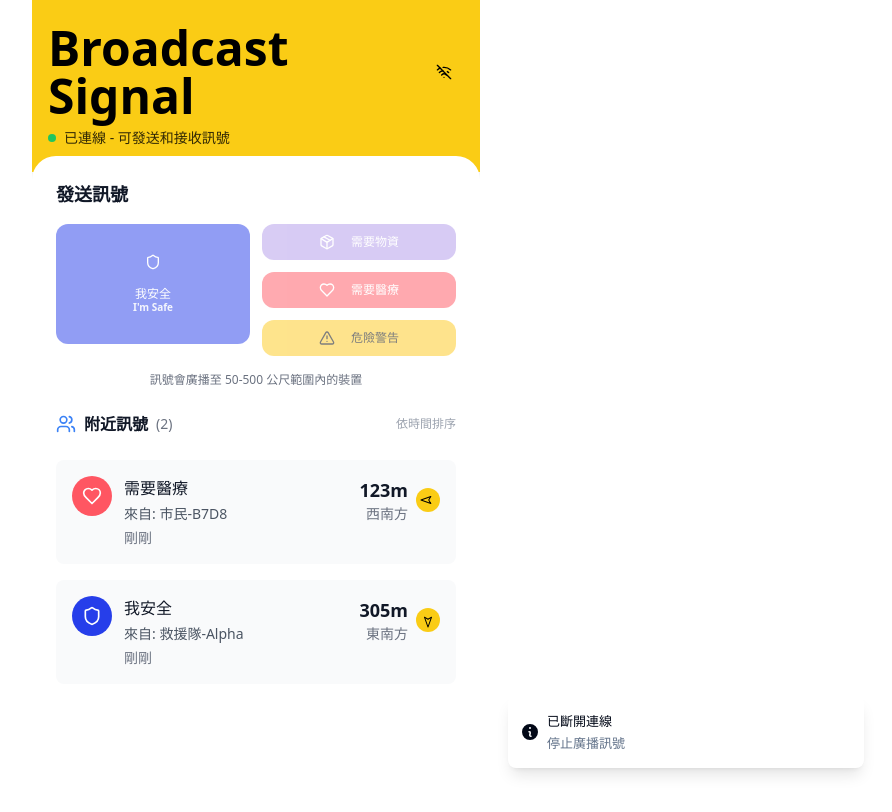
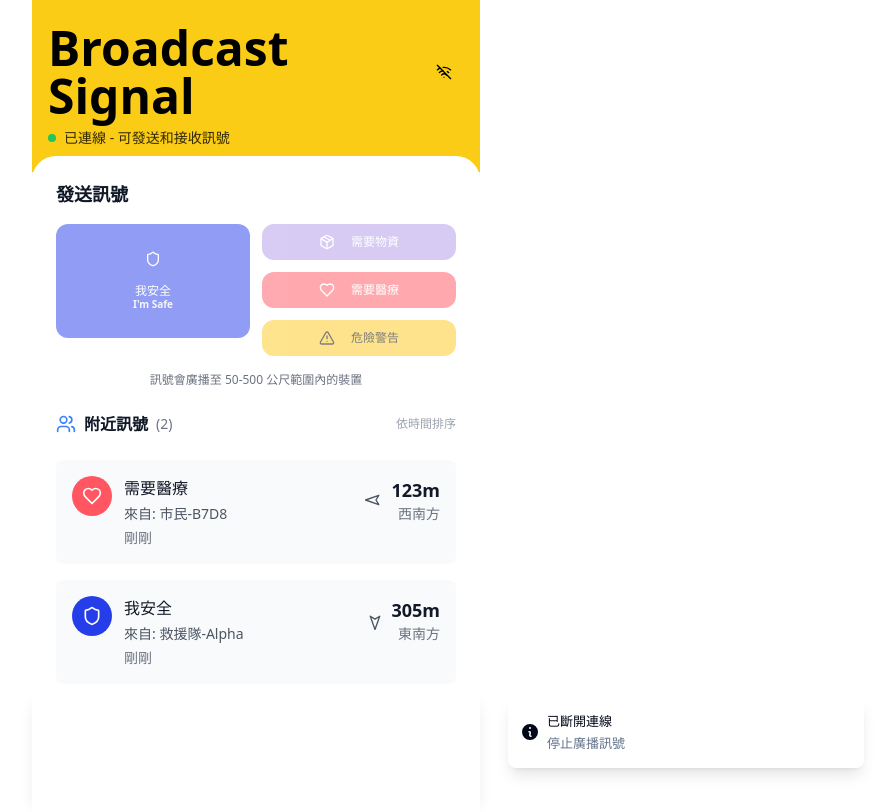
Before and after one commit to aa-prime-studio/echo-alert-now, a React (Vite) app: page /app in a window 1280 px wide. Both pictures are taken after a click on the button 828 px from the left and 72 px from the top of the page. Shown: the whole page, without its empty margins (384-1276 px from the left). Built offline with nearby package versions, Linux system fonts and the light colour scheme.

Commit message:
Fix:
Align "我安全" button, remove compass background, move compass, and show navigation design.

```diff
--- a/src/components/DirectionCompass.tsx
+++ b/src/components/DirectionCompass.tsx
@@ -47,17 +47,15 @@ export const DirectionCompass: React.FC<DirectionCompassProps> = ({
   };
 
   return (
-    <div className={`flex items-center justify-end space-x-2 ${className}`}>
+    <div className={`flex items-center space-x-2 ${className}`}>
+      <Navigation
+        className="w-4 h-4 text-gray-600"
+        style={{ transform: `rotate(${angle}deg)` }}
+      />
       <div className="text-right">
         <div className="text-lg font-semibold text-gray-900">{formatDistance(distance)}</div>
         <div className="text-sm text-gray-500">{label}</div>
       </div>
-      <div className="relative w-6 h-6 bg-yellow-400 rounded-full flex items-center justify-center">
-        <Navigation
-          className="w-3 h-3 text-black"
-          style={{ transform: `rotate(${angle}deg)` }}
-        />
-      </div>
     </div>
   );
 };
--- a/src/components/SignalButton.tsx
+++ b/src/components/SignalButton.tsx
@@ -46,12 +46,12 @@ export const SignalButton: React.FC<SignalButtonProps> = ({ type, onSend, disabl
   const Icon = config.icon;
 
   if (size === 'large') {
-    // Large button for "我安全" - same text size as small buttons
+    // Large button for "我安全" - adjusted height to align with small buttons
     return (
       <Button
         onClick={() => onSend(type)}
         disabled={disabled}
-        className={`h-[120px] w-full ${config.bgColor} ${config.color} flex flex-col items-center justify-center font-semibold transition-all duration-200 transform active:scale-95 rounded-xl border-0`}
+        className={`h-[114px] w-full ${config.bgColor} ${config.color} flex flex-col items-center justify-center font-semibold transition-all duration-200 transform active:scale-95 rounded-xl border-0`}
       >
         <Icon className="w-8 h-8 mb-2" />
         <div className="text-center">
--- a/src/pages/SignalApp.tsx
+++ b/src/pages/SignalApp.tsx
@@ -158,8 +158,8 @@ const SignalApp = () => {
         {renderTabContent()}
       </main>
 
-      {/* Bottom Navigation - Circular design like in the image */}
-      <div className="fixed bottom-0 left-1/2 transform -translate-x-1/2 w-full max-w-md bg-white border-t border-gray-200 px-4 py-4">
+      {/* Enhanced Bottom Navigation - More visible design with shadows and borders */}
+      <div className="fixed bottom-0 left-1/2 transform -translate-x-1/2 w-full max-w-md bg-white border-t-2 border-gray-200 shadow-lg px-4 py-4">
         <div className="flex justify-around items-center">
           {tabConfig.map((tab) => {
             const Icon = tab.icon;
@@ -171,10 +171,10 @@ const SignalApp = () => {
                 onClick={() => setActiveTab(tab.id)}
                 className="flex flex-col items-center space-y-2"
               >
-                <div className={`w-12 h-12 rounded-full flex items-center justify-center transition-all duration-200 ${
+                <div className={`w-12 h-12 rounded-full flex items-center justify-center transition-all duration-200 shadow-md ${
                   isActive
-                    ? 'bg-blue-500 text-white'
-                    : 'bg-gray-100 text-gray-400 hover:bg-gray-200'
+                    ? 'bg-blue-500 text-white shadow-blue-200'
+                    : 'bg-gray-100 text-gray-400 hover:bg-gray-200 hover:shadow-gray-200'
                 }`}>
                   <Icon className="w-6 h-6" />
                 </div>
@@ -187,6 +187,8 @@ const SignalApp = () => {
             );
           })}
         </div>
+        {/* Design indicator - subtle bottom accent */}
+        <div className="absolute bottom-0 left-1/2 transform -translate-x-1/2 w-16 h-1 bg-gray-300 rounded-t-full"></div>
       </div>
     </div>
   );
```
